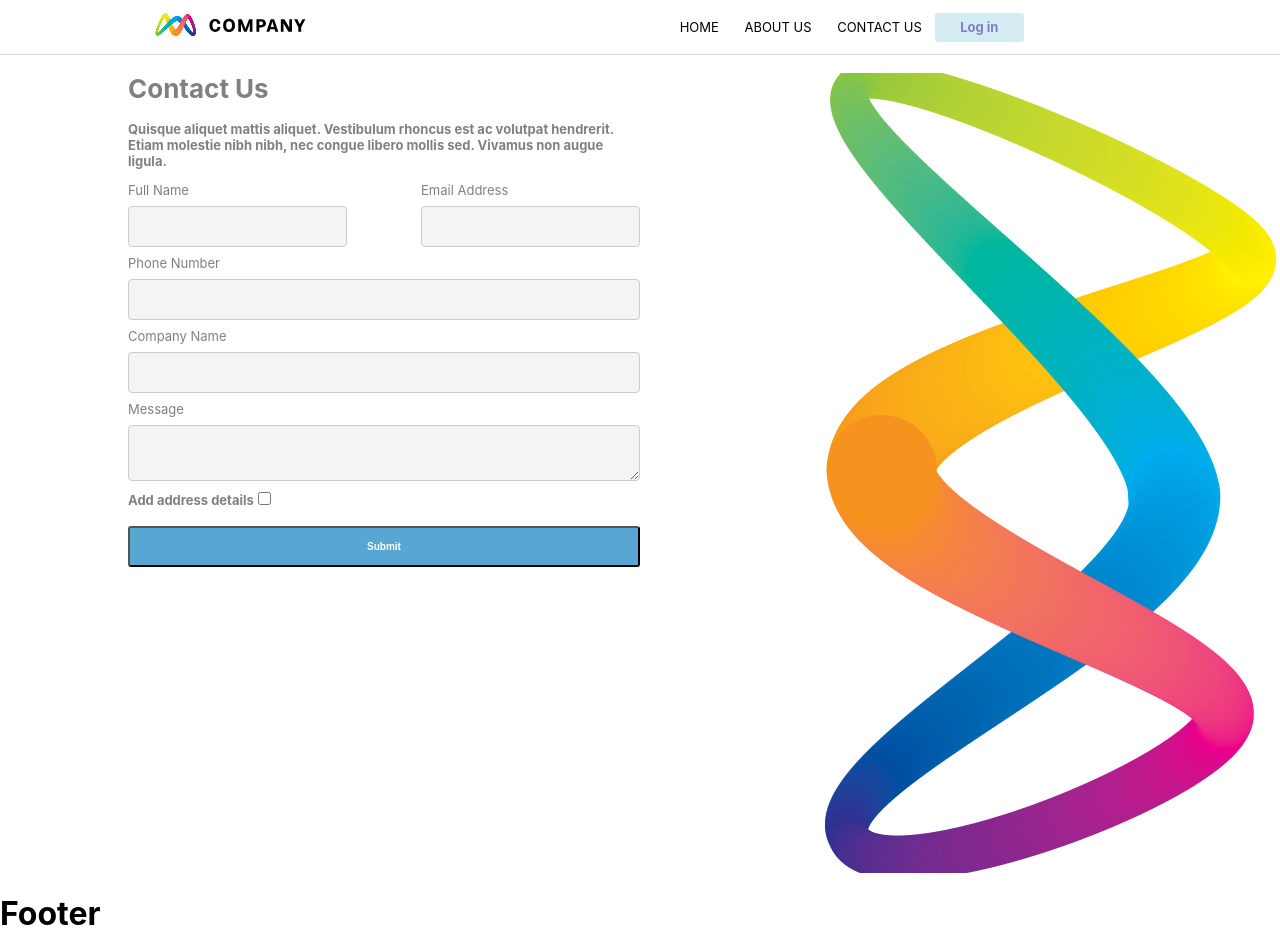
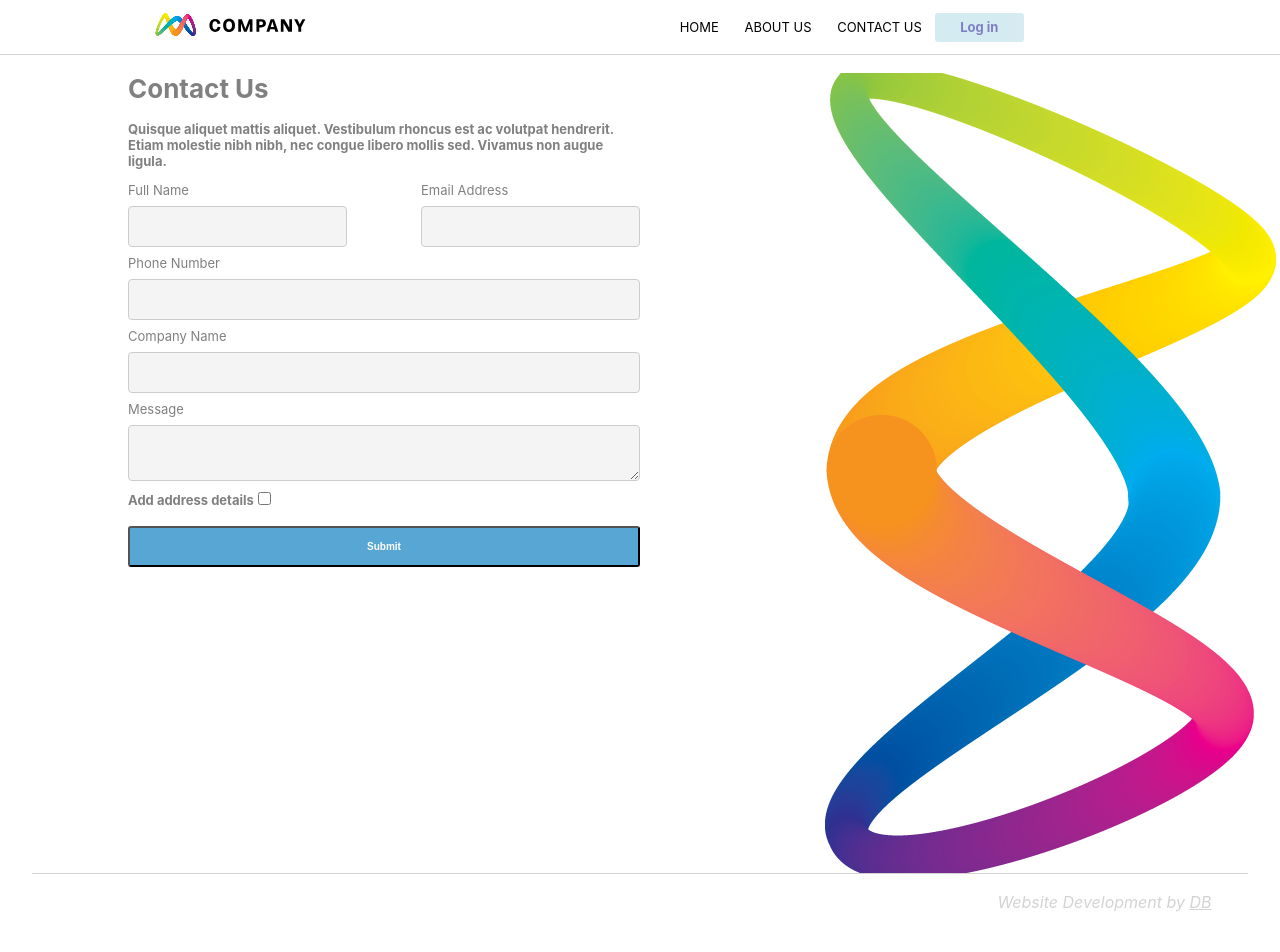
Before and after one commit to dbacall/avamae-tech-test, a React (Create React App) app: page /contact-us in a window 1280 px wide. Shown: the top 952 px of the page. After the commit the page ends 930 px from the top, so only its background shows below. Built offline with nearby package versions, Linux system fonts and the light colour scheme.

Commit message:
style: style footer

```diff
--- a/src/App.js
+++ b/src/App.js
@@ -6,6 +6,7 @@ import logo from "./logo.svg";
 import HomeContainer from "./containers/HomeContainer";
 import AboutUs from "./components/AboutUs";
 import ContactUsContainer from "./containers/ContactUsContainer";
+import Footer from "./components/Footer";
 
 {
   /* <img src={logo} className="App-logo" alt="logo" /> */
@@ -21,7 +22,7 @@ class App extends Component {
           <Route path="/about-us" component={AboutUs} />
           <Route path="/contact-us" component={ContactUsContainer} />
         </Switch>
-        <h1>Footer</h1>
+        <Footer />
       </Router>
     );
   }
--- a/src/components/Footer.js
+++ b/src/components/Footer.js
@@ -0,0 +1,16 @@
+import React, { Component } from "react";
+import "../stylesheets/Footer.css";
+
+class Footer extends Component {
+  render() {
+    return (
+      <div className="footer">
+        <i id="footer-i">
+          Website Development by <a href="https://github.com/dbacall">DB</a>
+        </i>
+      </div>
+    );
+  }
+}
+
+export default Footer;
--- a/src/stylesheets/Footer.css
+++ b/src/stylesheets/Footer.css
@@ -0,0 +1,15 @@
+.footer {
+  border-top: 1px solid lightgray;
+  width: 95vw;
+  margin: auto;
+}
+
+#footer-i {
+  float: right;
+  margin: 1.5% 3%;
+  color: lightgray;
+}
+
+#footer-i a {
+  color: lightgray;
+}
```
